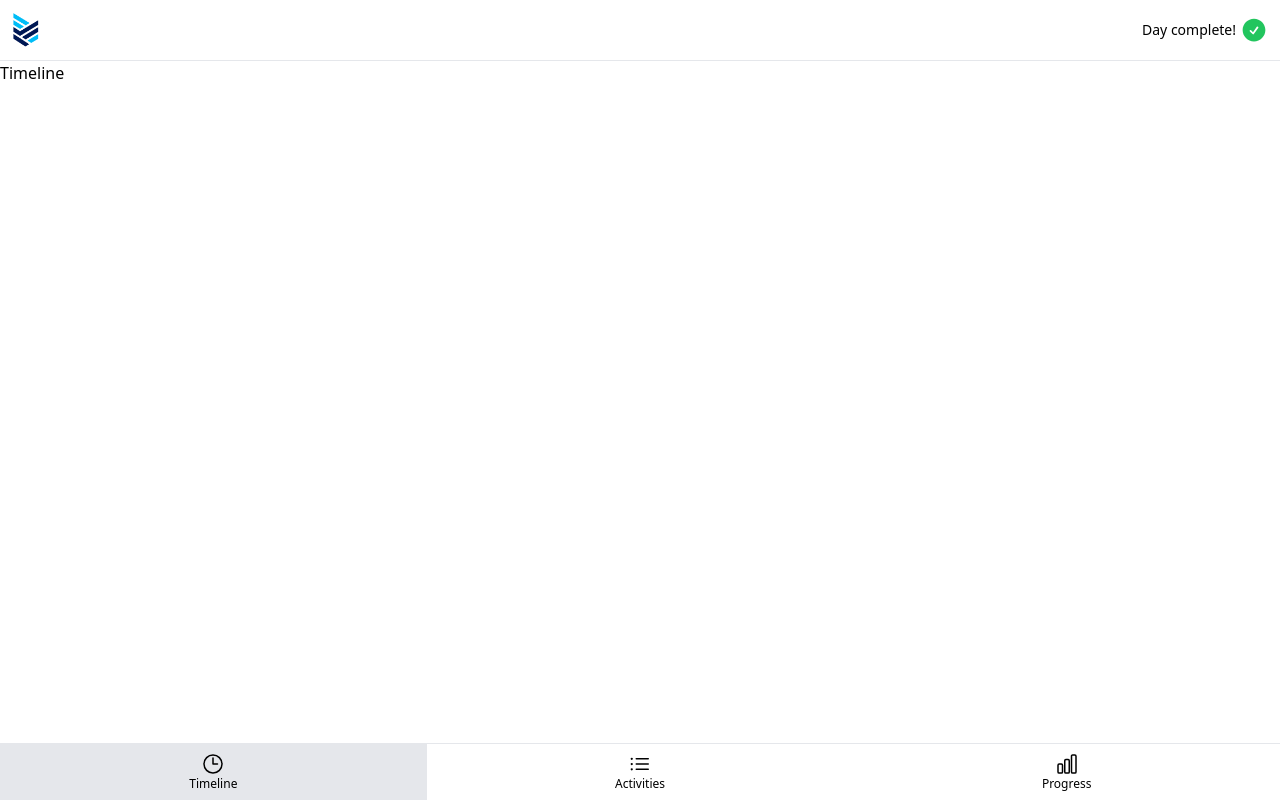
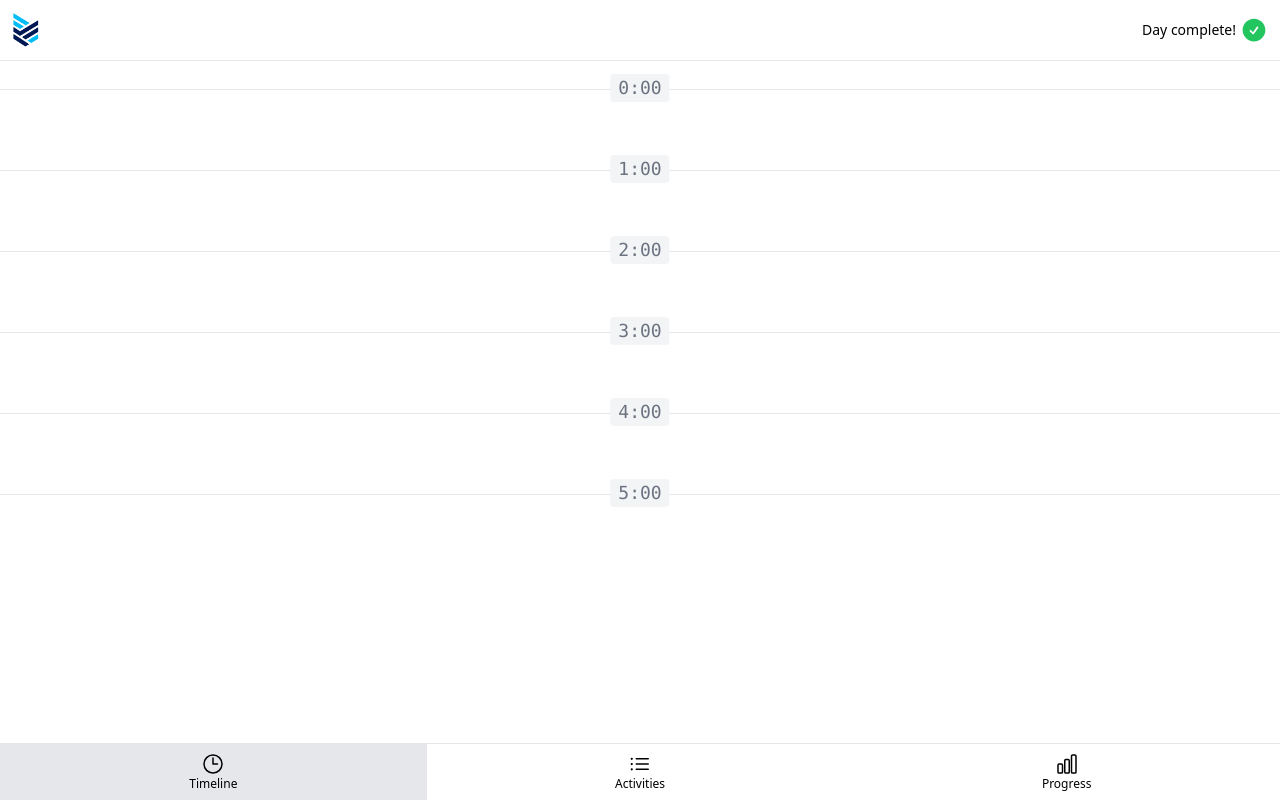
Before and after one commit to Xploitable/ontrack, a Vue app: page /#timeline in a window 1280 px wide. Built offline with nearby package versions, Linux system fonts and the light colour scheme.

Commit message:
начальная разметка страницы Timeline

```diff
--- a/src/pages/TheTimeline.vue
+++ b/src/pages/TheTimeline.vue
@@ -1,3 +1,16 @@
 <template>
-    <h1>Timeline</h1>
+   <div class="mt-7">
+    <ul>
+     <li v-for="i in [0, 1, 2, 3, 4, 5]"
+      :key="i"
+      class="relative flex flex-col gap-2 border-t border-gray-200 py-10 px-4"
+     >
+      <a href="#"
+       class="absolute -top-4 left-1/2 -translate-x-1/2 rounded bg-gray-100 px-2 font-mono text-lg text-gray-500"
+       >
+        {{ i }}:00
+      </a>
+     </li>
+    </ul>
+   </div>
 </template>
```
